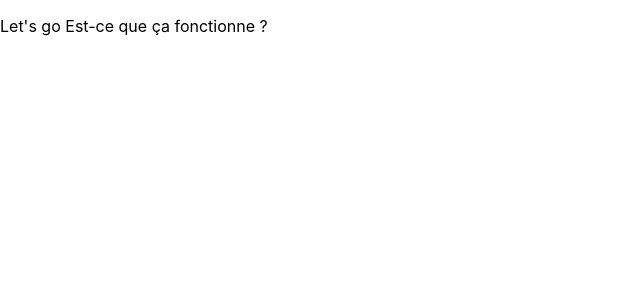
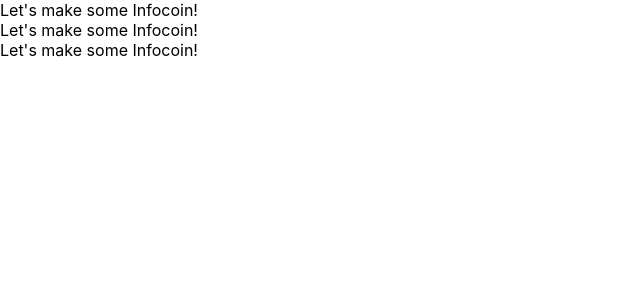
Before and after one commit to Ushien/ToyBlock, a React (Create React App) app in the folder code/toyblock/: page / in a window 1280 px wide. Shown: the top 300 px of the page, without its empty margins (0-640 px from the left). Built offline with nearby package versions, Linux system fonts and the light colour scheme.

Commit message:
Learning basics of React

```diff
--- a/code/toyblock/src/App.js
+++ b/code/toyblock/src/App.js
@@ -1,16 +1,25 @@
 import './App.css';
+import React, { Component } from 'react'
 
-function App() {
-  return (
-    <div className="App">
-      <header className="App-header">
-        <p>
-          Let's go
-          Est-ce que ça fonctionne ?
-        </p>
-      </header>
-    </div>
-  );
+const moneyname = 'Infocoin';
+
+class Test extends Component {
+  renderTest(j) {
+    const arraytest = [];
+    for (let i = 0; i < j; i++) {
+      arraytest.push(<div>Let's make some {this.props.moneyname}!</div>)
+    }
+    return arraytest;
+  }
+  render(){
+    return this.renderTest(3)
+  }
+}
+
+class App extends Component {
+  render() {
+    return <Test moneyname={moneyname} />
+  }
 }
 
 export default App;
```
Also changed, not shown: code/toyblock/src/logo.svg (deleted).
